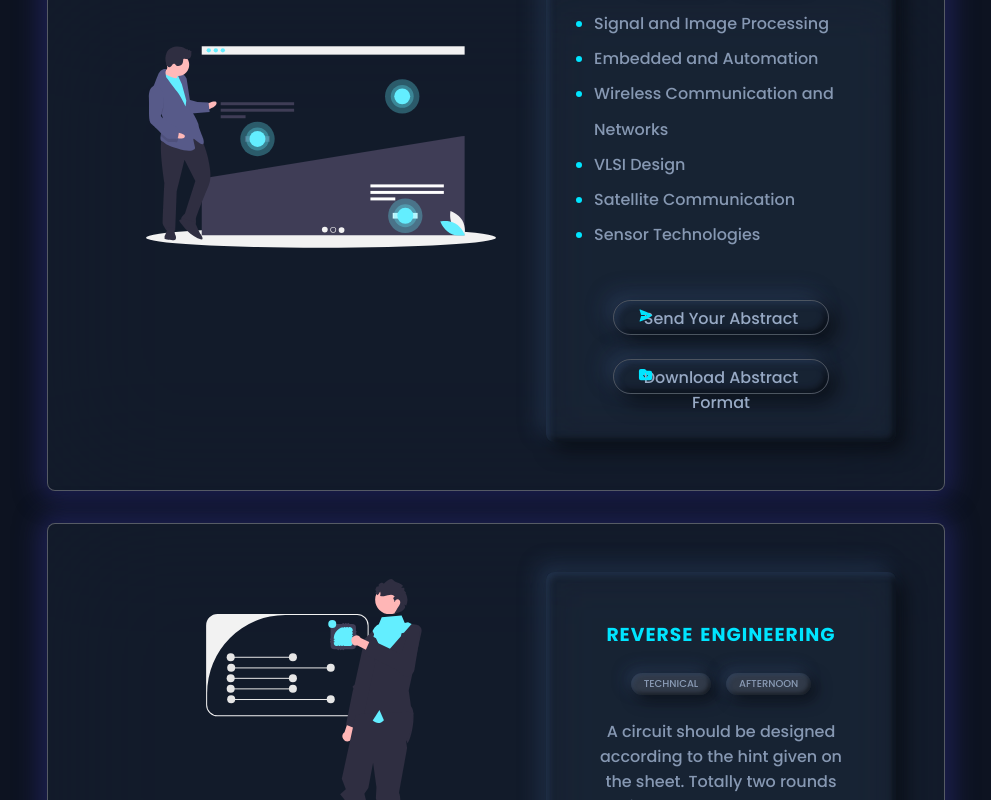
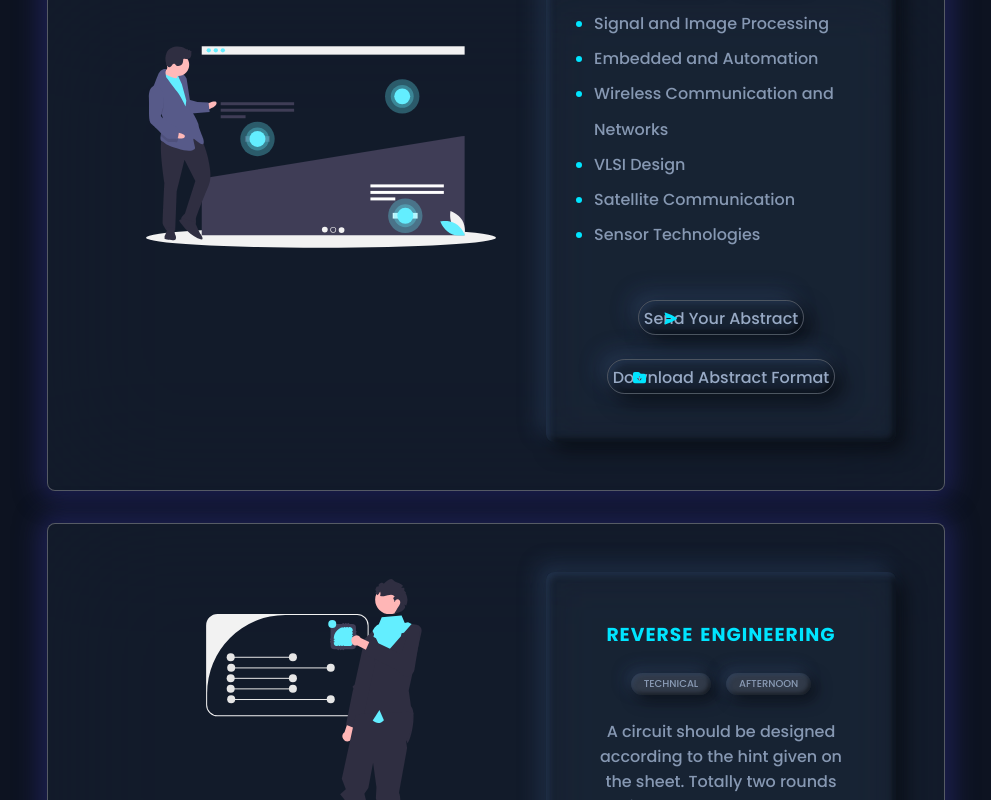
Before and after one commit to codewithmurali/decra, a React (Vite) app: page / in a window 1280 px wide. Shown: the part 1831-2631 px from the top of the page, without its empty margins (144-1135 px from the left). Built offline with nearby package versions, Linux system fonts and the light colour scheme.

Commit message:
making changes for responsiveness

```diff
--- a/src/Pages/Events/Events.jsx
+++ b/src/Pages/Events/Events.jsx
@@ -58,6 +58,7 @@ const Events = () => {
                         Download Abstract Format
                       </a>
                       <img
+                        className={styles.downloadIcon}
                         src={downloadIcon}
                         alt="Download an abstract format"
                       />
--- a/src/Pages/Events/Events.module.css
+++ b/src/Pages/Events/Events.module.css
@@ -129,7 +129,7 @@
 .submit img {
   position: absolute;
   width: 25px !important;
-  height: fit-content !important;
+  height: 25px !important;
   padding-block: 2px;
   padding-inline: 5px;
   left: 1.2rem;
@@ -140,7 +140,7 @@ li::marker {
   color: rgb(0, 229, 255);
 }
 .submit {
-  width: 85%;
+  width: fit-content;
   height: 35px;
   border: 0.5px solid rgba(192, 192, 192, 0.33);
   border-radius: 16px;
```
